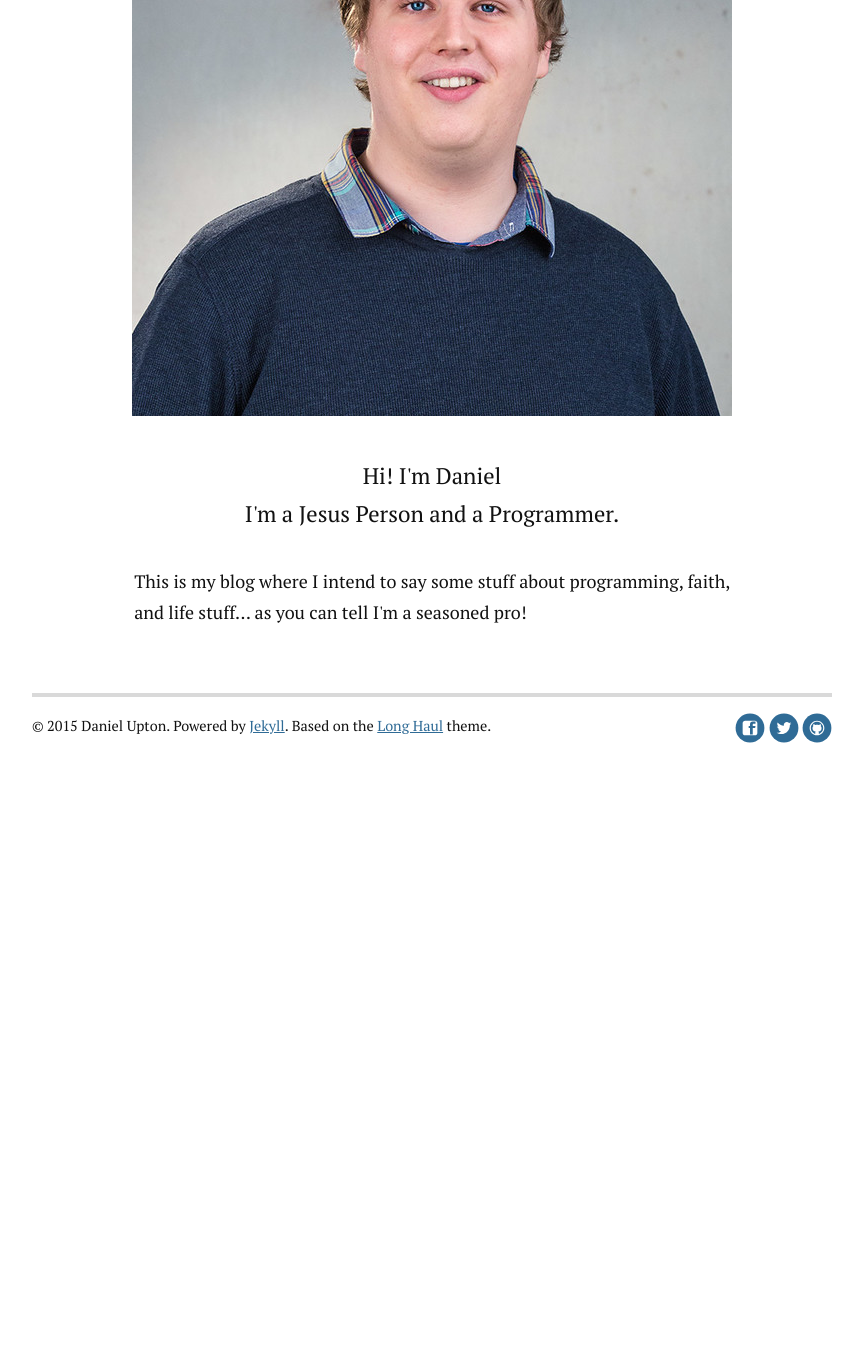
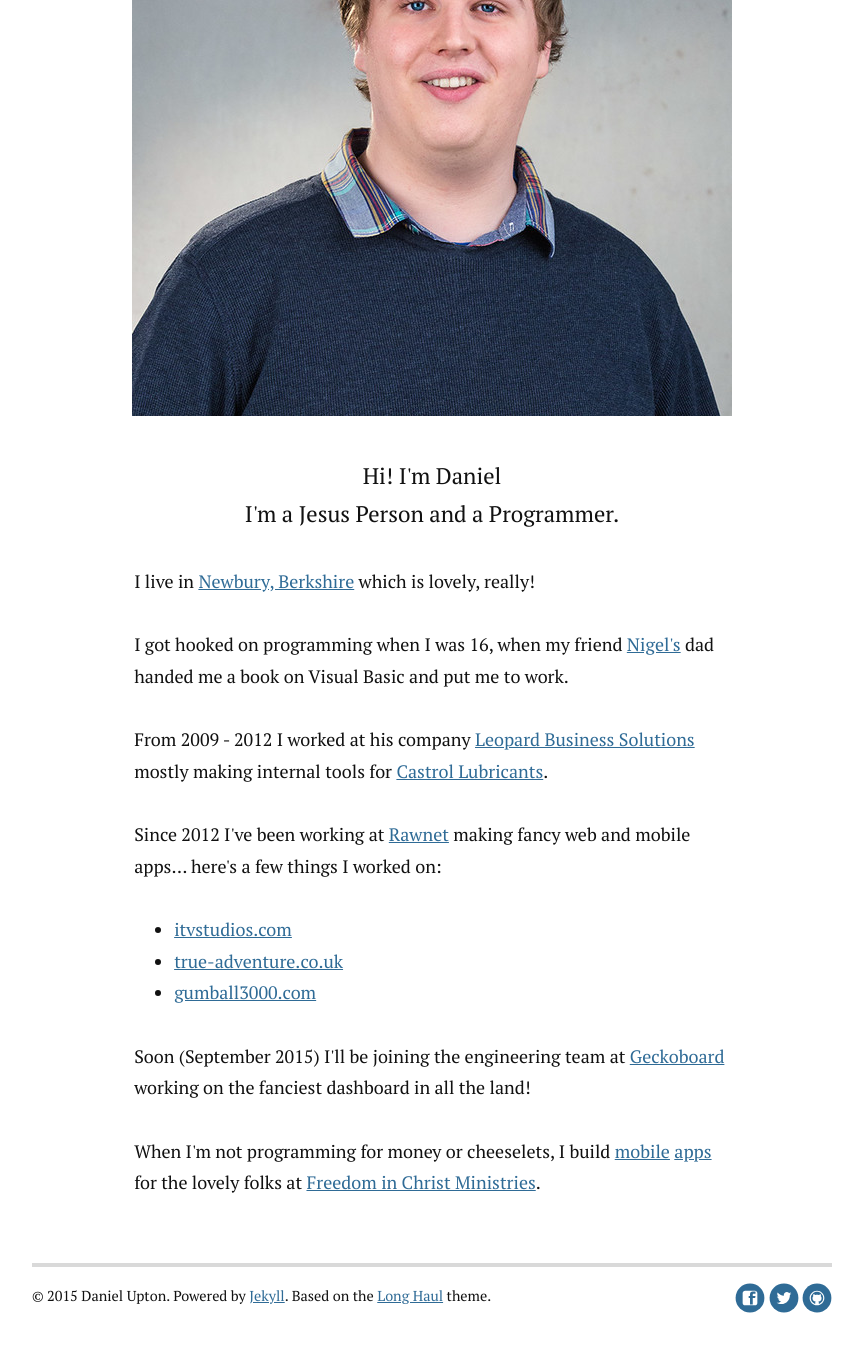
Before and after one commit to boxofrad/boxofrad.github.io, a Jekyll site: the page built from about.md, in a window 1280 px wide and 1400 px high, scrolled down 597 px. Shown: the top 1352 px of the window, without its empty margins (208-1071 px from the left). Built offline with Jekyll 4.4.1, drawn with Linux system fonts in a browser that asks for light colours; nearby versions of some CDN libraries; Markdown is read by kramdown in place of the engine named in the settings; before the commit the page ends 1427 px from its top, so only the background shows below that.

Commit message:
Flesh out the about page a bit

```diff
--- a/about.md
+++ b/about.md
@@ -11,5 +11,19 @@ permalink: /about/
   </div>
 
   <p class="intro padded">Hi! I'm Daniel<br>I'm a Jesus Person and a Programmer.</p>
-  <p>This is my blog where I intend to say some stuff about programming, faith, and life stuff&hellip; as you can tell I'm a seasoned pro!</p>
+
+  <p>I live in <a href="https://en.wikipedia.org/wiki/Newbury,_Berkshire">Newbury, Berkshire</a> which is lovely, really!</p>
+  <p>I got hooked on programming when I was 16, when my friend <a href="https://twitter.com/nigelivy">Nigel's</a> dad handed me a book on Visual Basic and put me to work.</p>
+  <p>From 2009 - 2012 I worked at his company <a href="http://www.leopardhq.com/">Leopard Business Solutions</a> mostly making internal tools for <a href="https://www.castrol.com/">Castrol Lubricants</a>.</p>
+  <p>Since 2012 I've been working at <a href="http://www.rawnet.com">Rawnet</a> making fancy web and mobile apps&hellip; here's a few things I worked on:</p>
+
+  <ul>
+    <li><a href="https://itvstudios.com/">itvstudios.com</a></li>
+    <li><a href="https://true-adventure.co.uk/">true-adventure.co.uk</a></li>
+    <li><a href="http://www.gumball3000.com/">gumball3000.com</a></li>
+  </ul>
+
+  <p>Soon (September 2015) I'll be joining the engineering team at <a href="https://www.geckoboard.com/">Geckoboard</a> working on the fanciest dashboard in all the land!</p>
+
+  <p>When I'm not programming for money or cheeselets, I build <a href="https://itunes.apple.com/sa/app/ficm-news/id968894251?mt=8">mobile</a> <a href="https://play.google.com/store/apps/details?id=com.ficm.News">apps</a> for the lovely folks at <a href="http://www.ficm.org.uk/">Freedom in Christ Ministries</a>.</p>
 </div>
```
